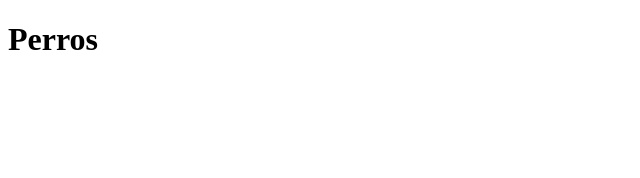
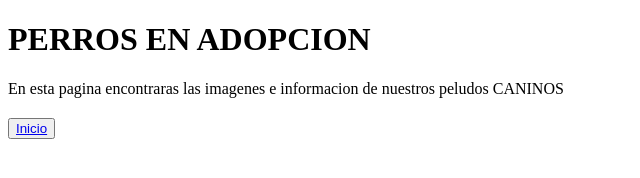
Before and after one commit to FabiJack/Fabian_Jaque_Act_1_PGY3121_002V, a plain HTML site: page Perros.html in a window 1280 px wide. Shown: the whole page, without its empty margins (0-640 px from the left). Drawn offline with Linux system fonts and the light colour scheme.

Commit message:
Update Perros.html

```diff
--- a/Perros.html
+++ b/Perros.html
@@ -4,6 +4,9 @@
 
     </head>
     <body>
-        <h1>Perros</h1>
+        <h1>PERROS EN ADOPCION</h1>
+        <P>En esta pagina encontraras las imagenes e informacion de nuestros peludos CANINOS</P>
+        <h2></h2>
+        <button><a href="Index.html">Inicio</a></button>
     </body>
 </html>
```
